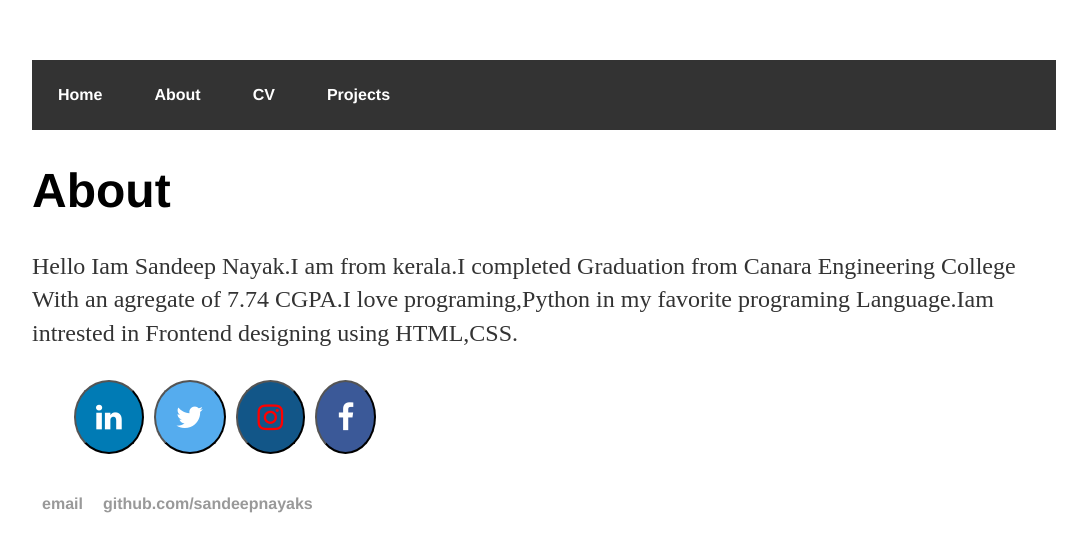
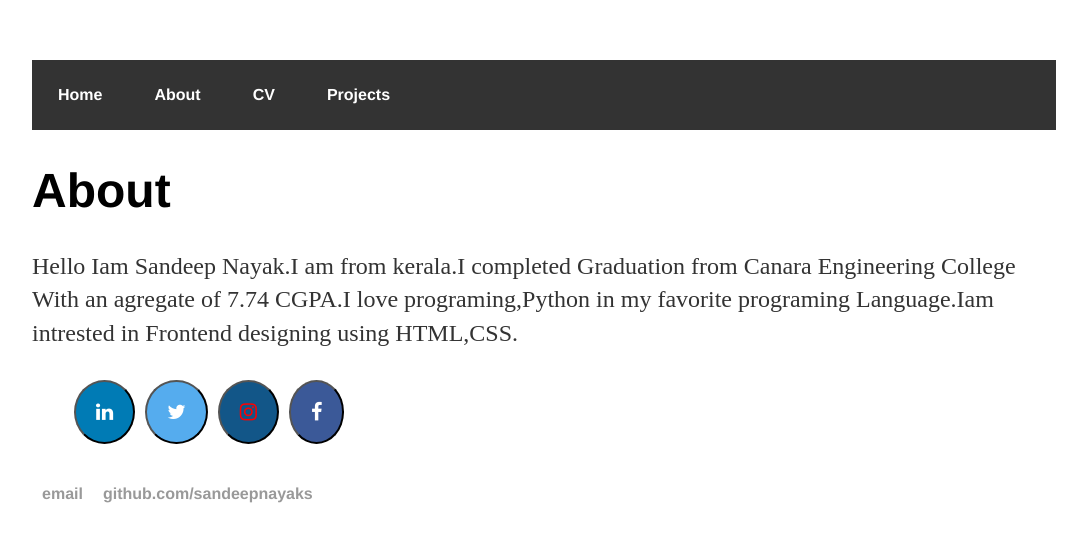
Before and after one commit to sandeepnayaks/sandeepnayaks.github.io, a Jekyll site: the page built from about/index.html, in a window 1280 px wide. Shown: the top 552 px of the page, without its empty margins (96-1183 px from the left). Built offline with Jekyll 4.4.1, drawn with Linux system fonts in a browser that asks for light colours.

Commit message:
Update main.css

```diff
--- a/css/main.css
+++ b/css/main.css
@@ -35,8 +35,7 @@ nav ul li a {
 }
 .fa {
   padding: 20px;
-  font-size: 30px;
- // width: 30px;
+  font-size: 20px;
   text-align: center;
   text-decoration: none;
   margin: 5px 2px;
```
